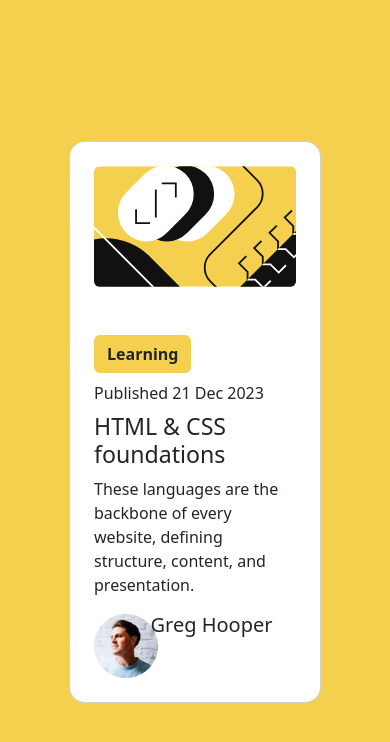
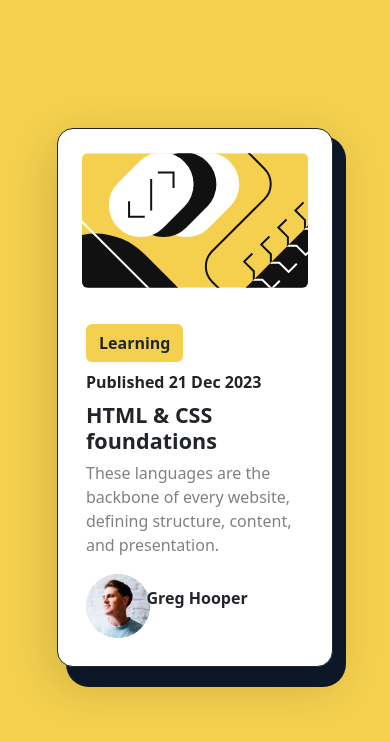
Before and after one commit to nishantcm/blog-preview-card-main-fm, a website built with Vite: page src/index.html in a window 390 px wide. Built offline with nearby package versions, Linux system fonts and the light colour scheme.

Commit message:
Update both the files

```diff
--- a/src/index.html
+++ b/src/index.html
@@ -8,28 +8,30 @@
   <body>
     <div class="page">
         <div class="page-wraper">
-            <div class="d-flex justify-content-center align-items-center vh-100">
             <div class="row d-flex justify-content-center align-items-center vh-100">
-                    <div class="col-8 col-md-8 col-lg-8 col-xl-8">
-                        <div class="card rounded-4 border-2">
+                <!-- <div class="d-flex justify-content-center align-items-center vh-100"> -->
+                    <div class="col-11 col-sm-9 col-md-8 col-lg-8 col-xl-8">
+                        <div class="container">
+                            <div class="container1"></div>
+                            <div class="card rounded-4 border border-dark shadow-lg p-2 mb-5 bg-body rounded">
                                 <div class="row d-block">
                                     <div class="image">
-                                    <div class="p-4 text-center">
+                                        <div class="p-3">
                                             <img src="image/illustration-article.svg" class="rounded mx-auto d-block col-12 col-sm-12 col-md-12 col-lg-12 col-xl-12" alt="illustration-article">
                                         </div>
                                     </div>
                                     <div class="col-12 col-sm-12 col-md-12 col-lg-12 col-xl-12">
-                                    <div class="m-4">
+                                        <div class="m-3 p-1">
                                             <button class="btn fw-bold">Learning</button>
-                                        <p class="fw-normal my-2">Published 21 Dec 2023</p>
-                                        <h3 class="title my-2">HTML & CSS foundations</h3>
-                                        <p class="para">These languages are the backbone of every website, defining structure, content, and presentation.</p>
+                                            <p class="fw-semibold my-2">Published 21 Dec 2023</p>
+                                            <h3 class="fs-4 fw-bolder my-2">HTML & CSS foundations</h3>
+                                            <p class="fw-light para">These languages are the backbone of every website, defining structure, content, and presentation.</p>
                                             <div class="row ">
                                                 <div class="col-3 rounded-circle">
                                                     <img src="image/image-avatar.webp" alt="image-avatar">
                                                 </div>
                                                 <div class="col-9">
-                                                <h5 class="name">Greg Hooper</h5>
+                                                    <h6 class="name pt-3 fw-bold">Greg Hooper</h6>
                                                 </div>
                                             </div>
                                         </div>
@@ -39,6 +41,8 @@
                         </div>
 
                     </div>
+
+                <!-- </div>  -->
             </div>
         </div>
     </div>
--- a/src/scss/styles.scss
+++ b/src/scss/styles.scss
@@ -15,3 +15,36 @@
 .btn, .page-wraper{
     background-color: var(--Yellow);
 }
+.container{
+    width: 430px;
+    padding-bottom: 1px;
+}
+.container1{
+    width: 410px;
+    padding-bottom: 1px;
+    height: 585px;
+    margin-top: 8px;
+    margin-left: 9px;
+    position: absolute;
+    border-radius: 23px;
+    background-color: hsl(217, 54%, 11%);
+}
+.para{
+    color: var(--Grey);
+}
+
+@media (max-width: 480px){
+    .container{
+        width: 300px;
+    }
+    .container1{
+        width: 280px;
+        padding-bottom: 1px;
+        height: 551px;
+        margin-top: 8px;
+        margin-left: 9px;
+        position: absolute;
+        border-radius: 23px;
+        background-color: hsl(217, 54%, 11%);
+    }
+}
```
Lines whose indentation alone changed are shown as unchanged.
